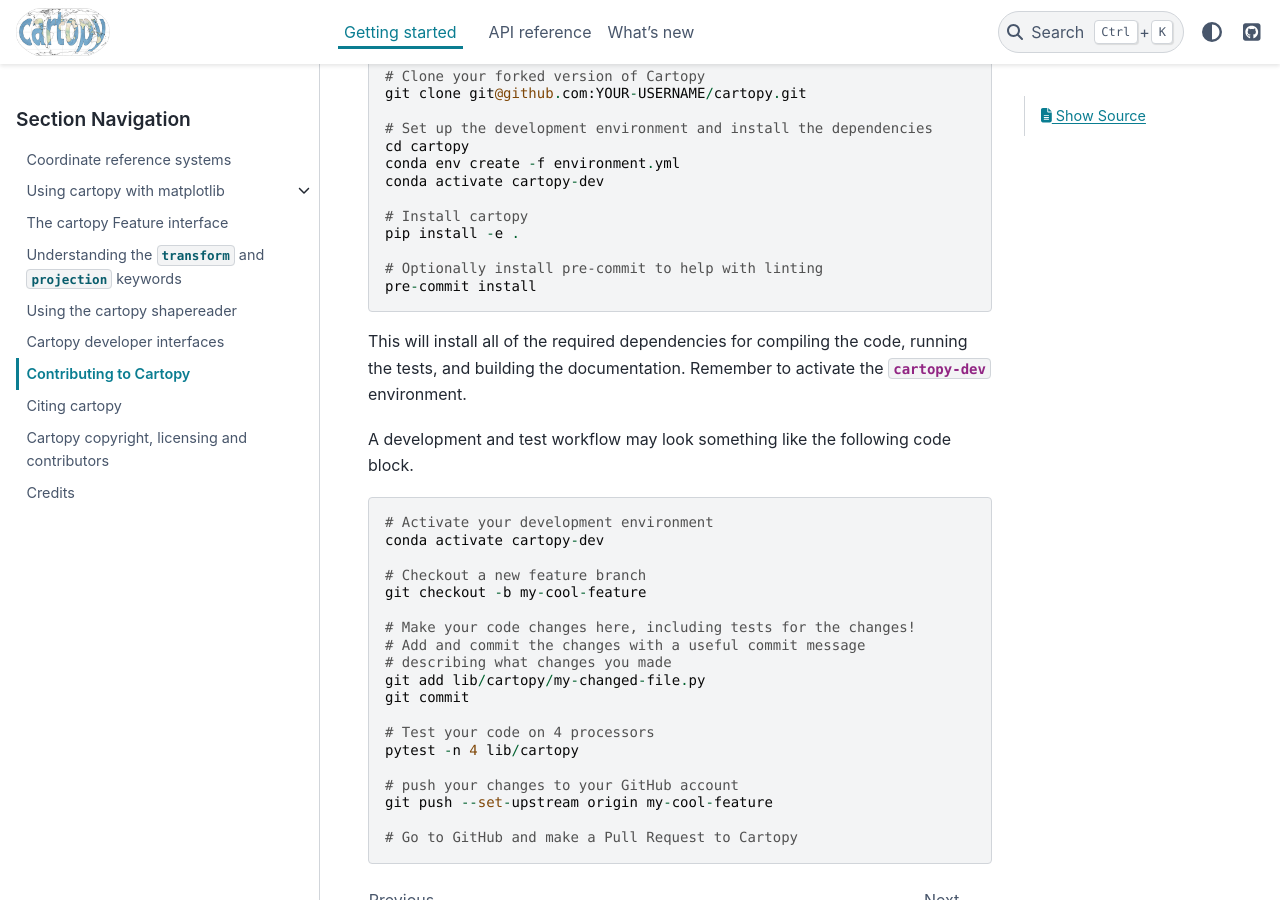
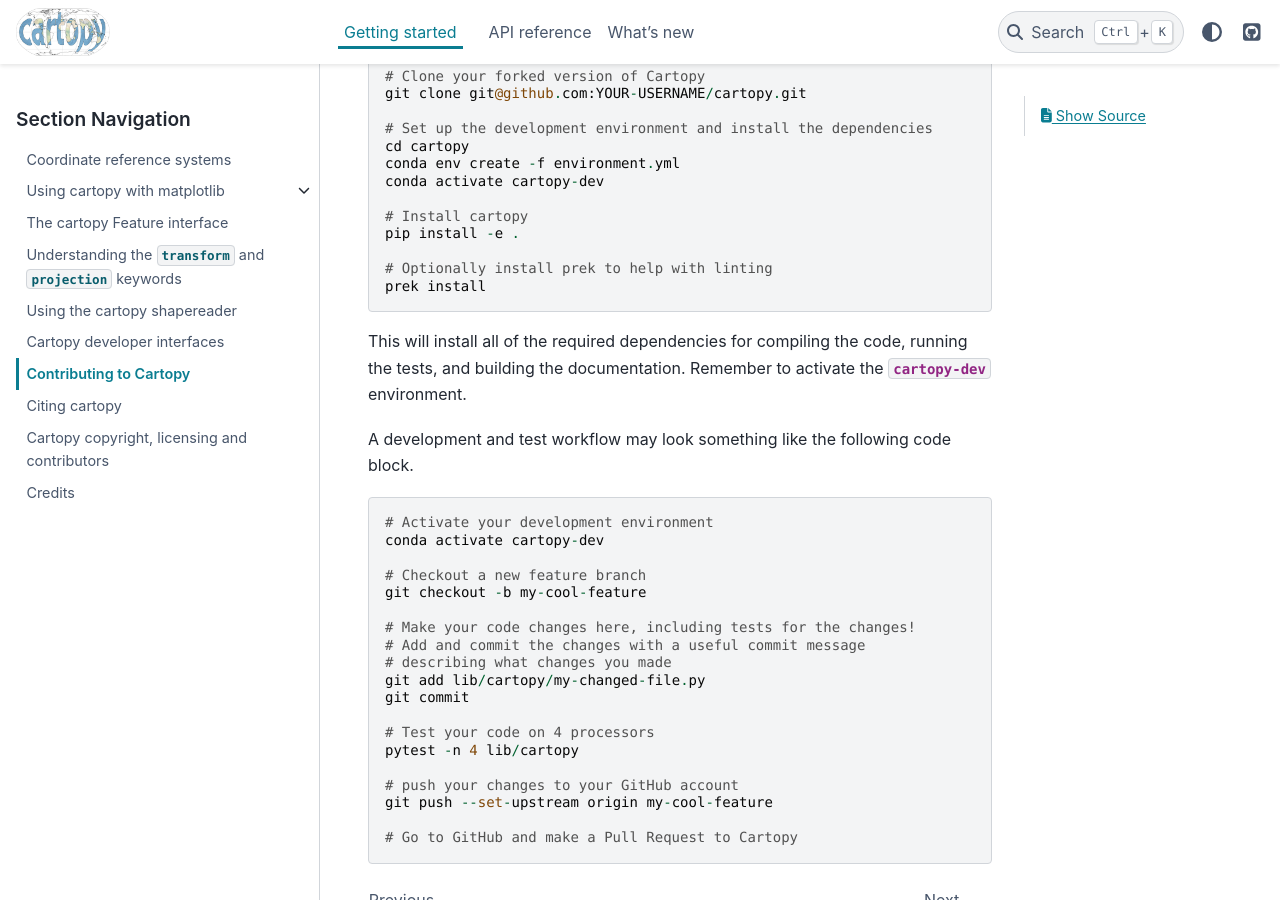
Before and after one commit to SciTools/cartopy, a Sphinx documentation site: the page built from docs/source/contribute.rst, in a window 1280 px wide and 900 px high, scrolled down 504 px. Built offline with Sphinx 7.4.7 and the PyData theme 0.15.4, drawn with Linux system fonts in a browser that asks for light colours; pages that are not in the unit, such as notebooks, are missing from menus; the version number could not be read and is left out.

Commit message:
Switch from pre-commit to prek

```diff
--- a/docs/source/contribute.rst
+++ b/docs/source/contribute.rst
@@ -30,8 +30,8 @@ to install all of the required dependencies
   # Install cartopy
   pip install -e .
 
-  # Optionally install pre-commit to help with linting
-  pre-commit install
+  # Optionally install prek to help with linting
+  prek install
 
 This will install all of the required dependencies for compiling the code, running the tests, and
 building the documentation. Remember to activate the `cartopy-dev` environment.
--- a/environment.yml
+++ b/environment.yml
@@ -4,6 +4,7 @@
 #   conda activate cartopy-dev
 #   pip install -e .
 #
+---
 name: cartopy-dev
 channels:
   - conda-forge
@@ -38,7 +39,7 @@ dependencies:
   - sphinx-gallery
   # Extras
   - fiona
-  - pre-commit
+  - prek
   - pykdtree
   - ruff
   - setuptools_scm
```
Also changed, not shown: README.md (+0 -3 lines), .pre-commit-config.yaml, 2 other files.
